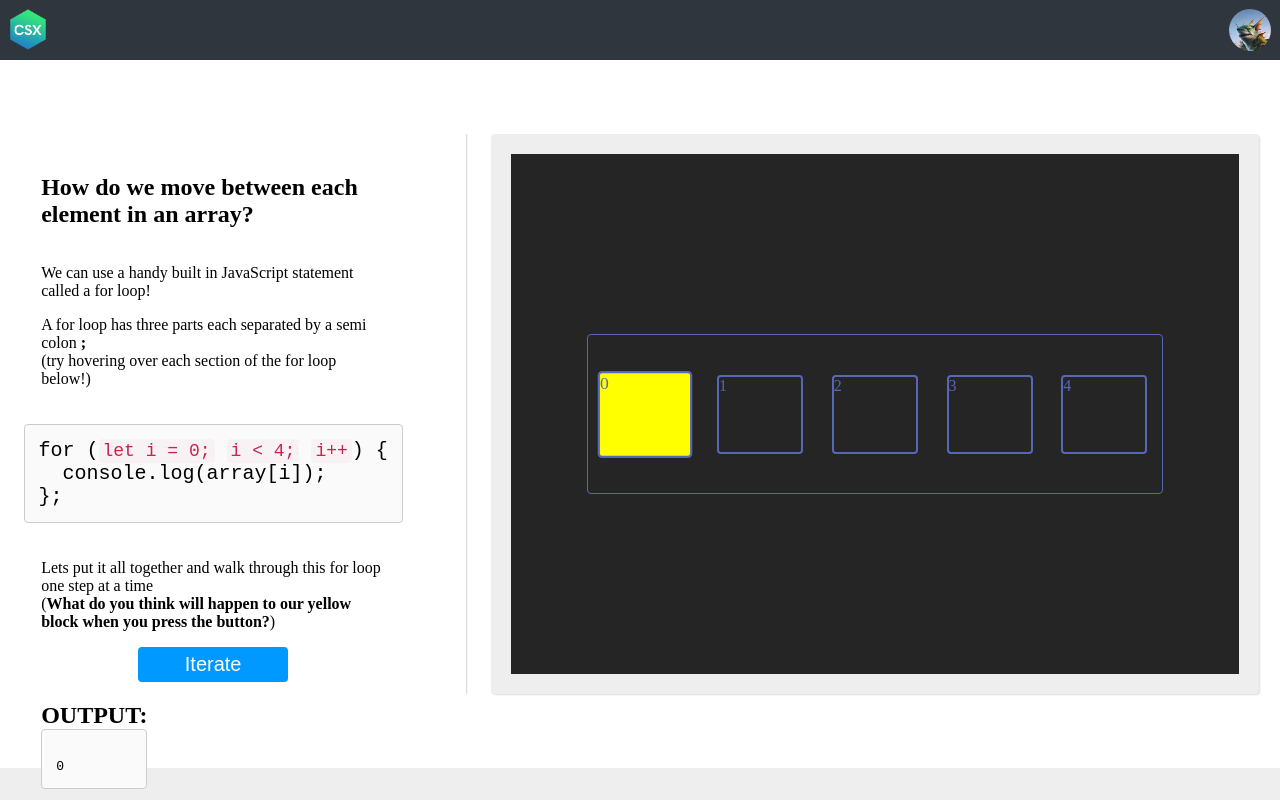
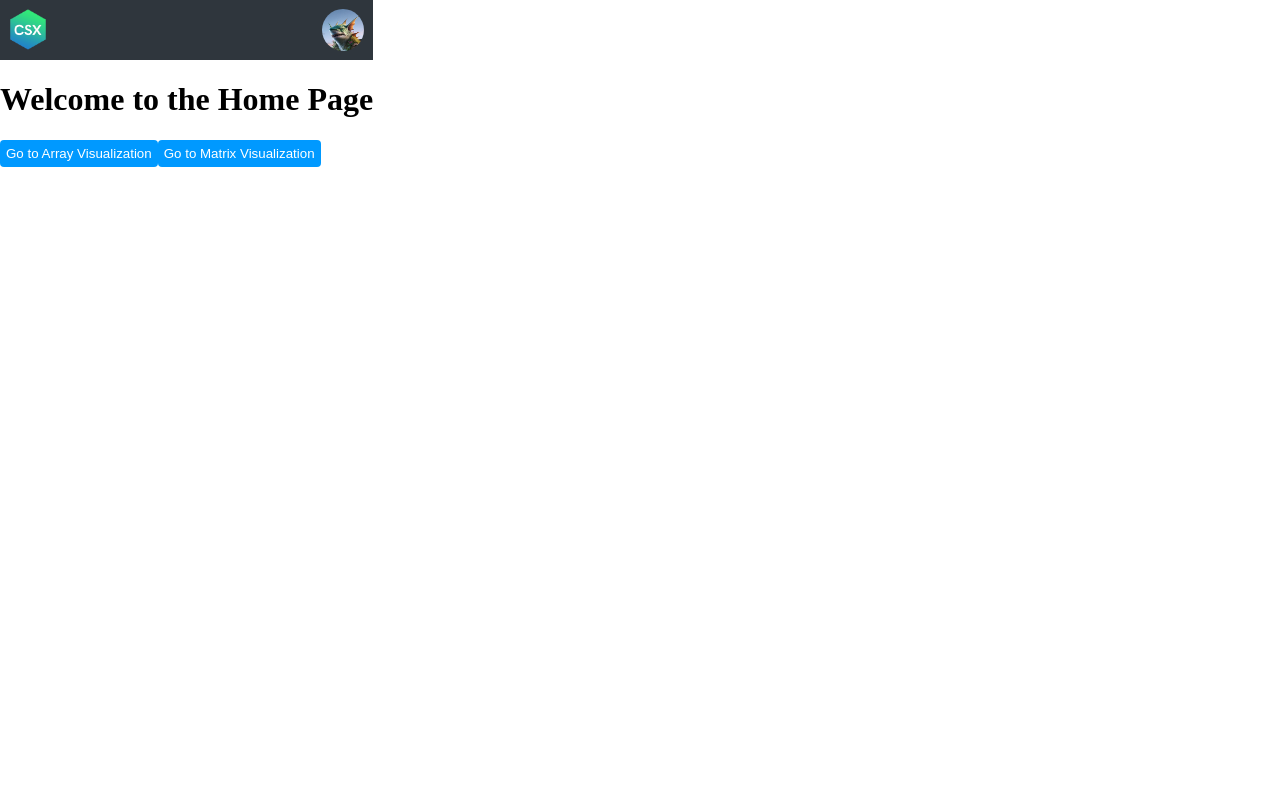
Before and after one commit to TheGoblinSharks/Scratch-Project, a React (Vite) app: page / in a window 1280 px wide. Built offline with nearby package versions, Linux system fonts and the light colour scheme.

Commit message:
added homepage,array endpoint, matrix endpoint to redirect to the assigments

```diff
--- a/src/App.jsx
+++ b/src/App.jsx
@@ -1,17 +1,34 @@
-import { useState } from 'react';
+// App.jsx
+import React from 'react';
+import { BrowserRouter as Router, Routes, Route, Link } from 'react-router-dom';
 import NavBar from './components/navBar';
 import MainContainer from './Containers/MainContainer';
+import MatrixContainer from './Containers/MatrixContainer'; // Make sure to import your new component
 
-function App() {
+const HomePage = () => {
+  return (
+    <div>
+      <h1>Welcome to the Home Page</h1>
+      <Link to="/array">
+        <button>Go to Array Visualization</button>
+      </Link>
+      <Link to="/matrix">
+        <button>Go to Matrix Visualization</button>
+      </Link>
+    </div>
+  );
+};
 
+const App = () => {
   return (
-    <>
-      <div>
-        <NavBar/>
-        <MainContainer />
-        <div className="footer-line"></div>
-      </div>
-    </>
+    <Router>
+      <NavBar/>
+      <Routes>
+        <Route path="/" element={<HomePage />} />
+        <Route path="/array" element={<MainContainer />} />
+        <Route path="/matrix" element={<MatrixContainer />} />
+      </Routes>
+    </Router>
   );
 }
 
--- a/src/Containers/LeftMainContainer.jsx
+++ b/src/Containers/LeftMainContainer.jsx
@@ -1,5 +1,5 @@
 
-import UserInputCode from '../userInputCode';
+// import UserInputCode from '../userInputCode';
 
 const LeftMainContainer = (props) => {
   const { onIterate, currentIndex } = props;
--- /dev/null
+++ b/src/Containers/MatrixContainer.jsx
@@ -0,0 +1,13 @@
+
+import React from 'react';
+
+const MatrixContainer = () => {
+  return (
+    <div>
+      <h1>Matrix Visualization</h1>
+      {/* matrix visualization code goes here */}
+    </div>
+  );
+};
+
+export default MatrixContainer;
```
Also changed, not shown: package.json (+4 -3 lines), server.js (added, +18 -0 lines), 1 other file (tests, documents, lock files or other folders).
